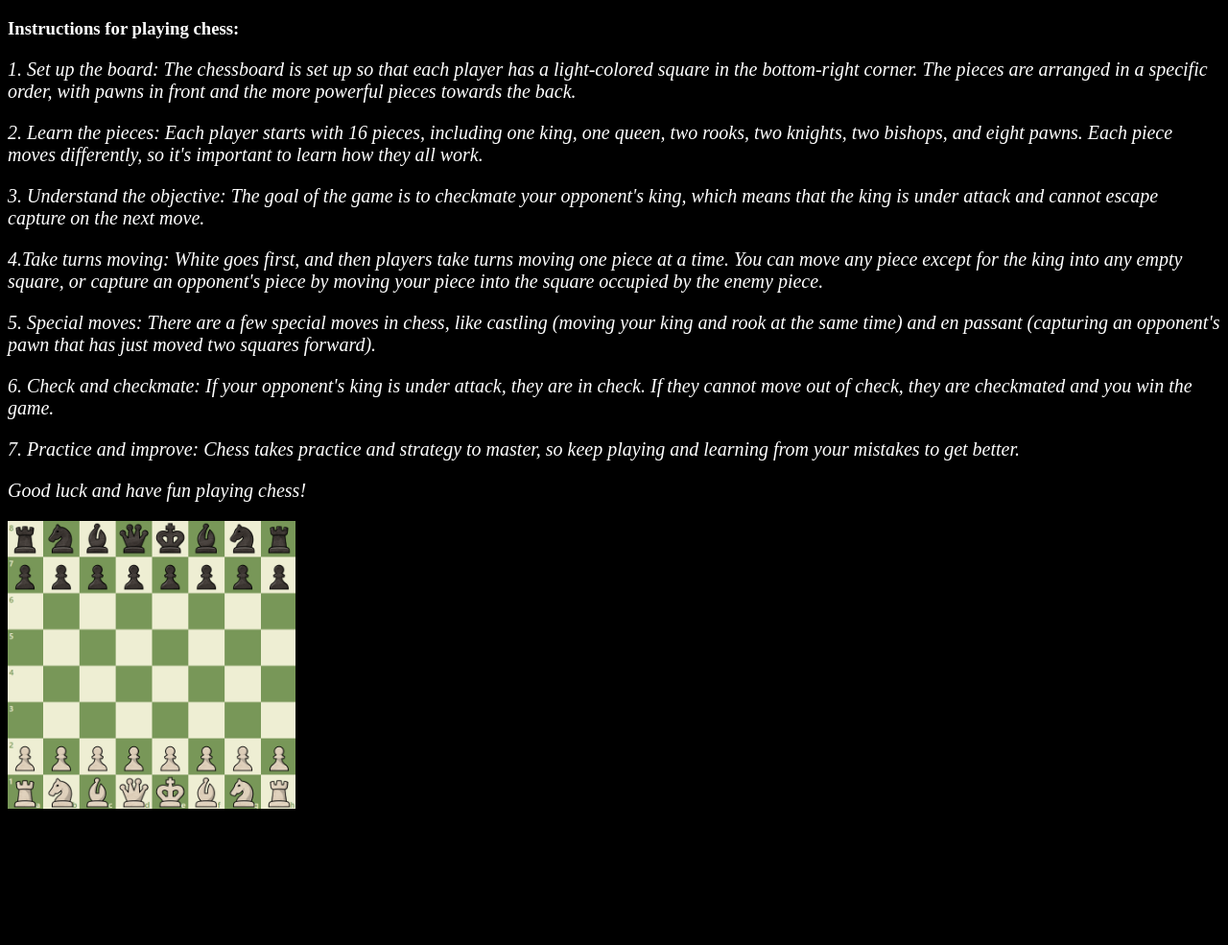
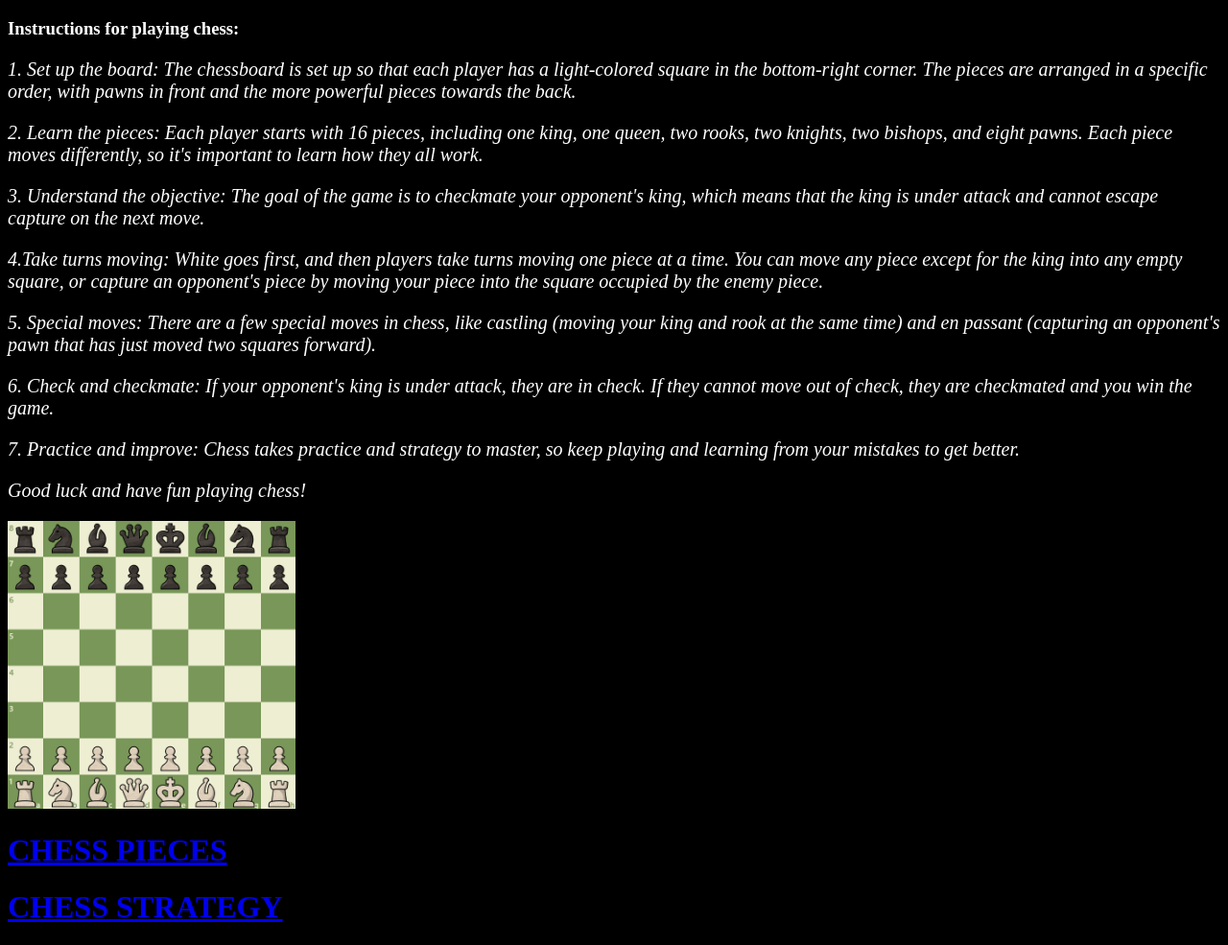
Before and after one commit to dinhquanha/dinhquanha.github.io, a plain HTML site: page index.html in a window 1280 px wide. Shown: the whole page at 96% size. Before the commit the page ends 855 px from the top, so only its background shows below. Drawn offline with Linux system fonts and the light colour scheme.

Commit message:
Add files via upload

```diff
--- a/index.html
+++ b/index.html
@@ -33,6 +33,7 @@
 
     <p>Good luck and have fun playing chess!</p>
     <img class="BOARD" src="Chess board.png" alt="Italian Trulli">
-
+    <h1><a href="Untitled-1.html">CHESS PIECES</a></h1>
+    <h1><a href="Untitled-2.html">CHESS STRATEGY</a></h1>
 </body>
 </html>
```
